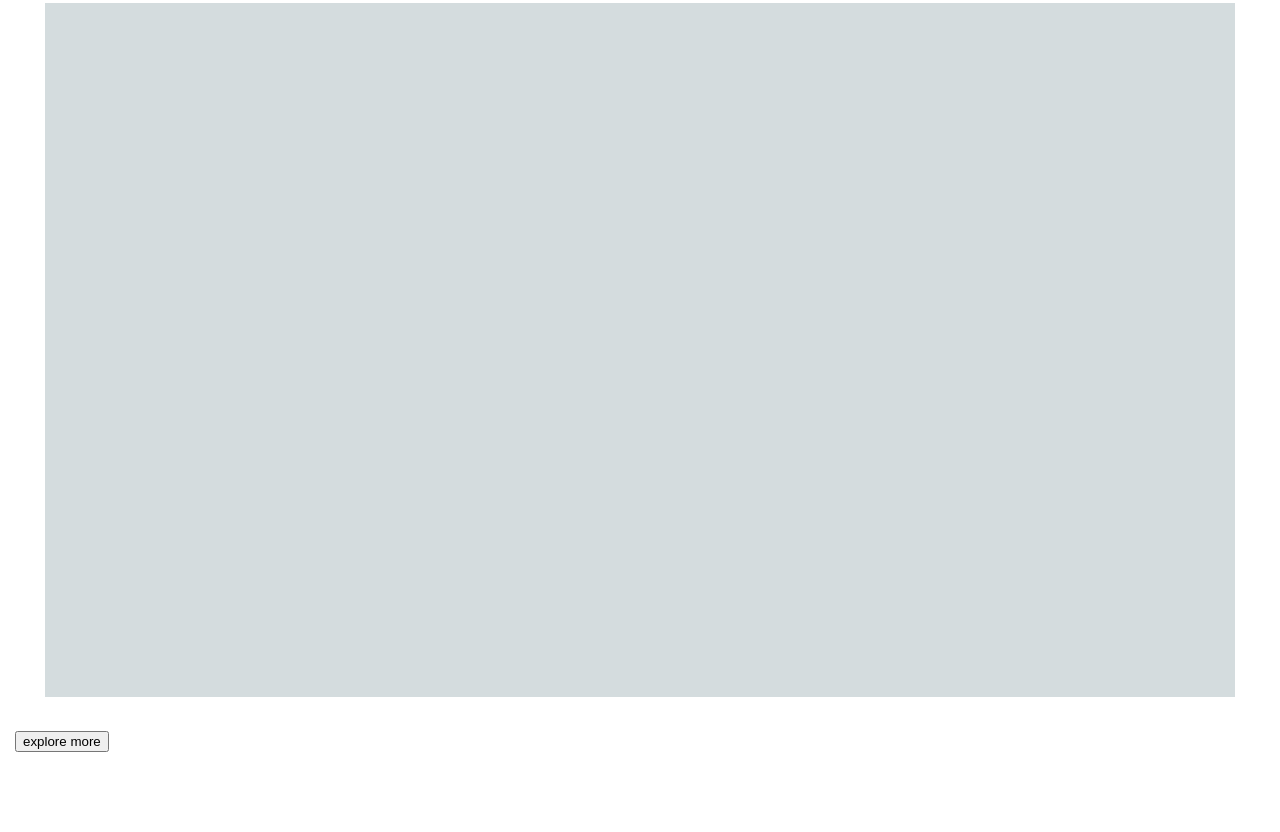
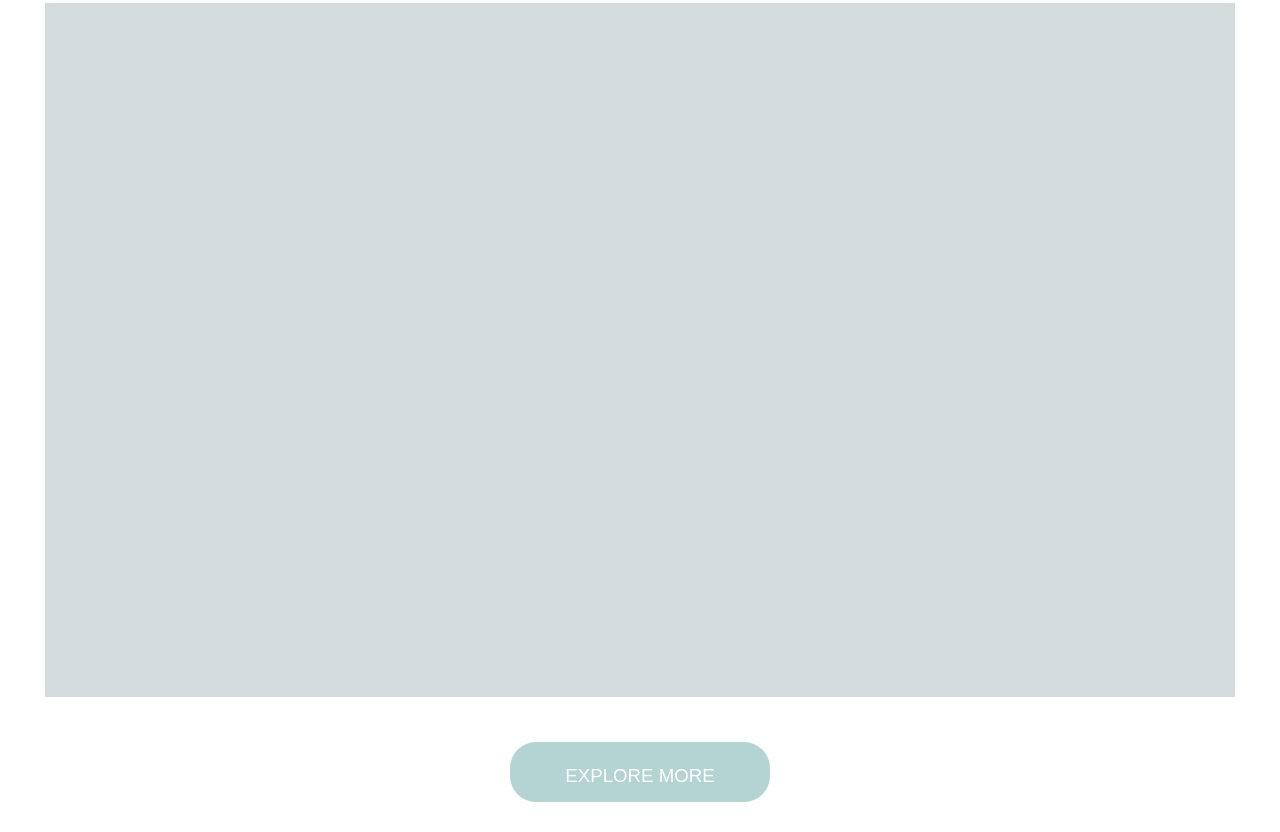
Before and after one commit to amineProjects/MI-Talent, a website: page index.html in a window 1280 px wide. Shown: the part 1093-1925 px from the top of the page. Before the commit the page ends 1861 px from the top, so only its background shows below. Drawn offline with nearby package versions, Linux system fonts and the light colour scheme.

Commit message:
Added the style for the catigory button.

```diff
--- a/src/css/main.css
+++ b/src/css/main.css
@@ -276,6 +276,35 @@ header #search input[type="search"]:focus{
 .talent-row{
 	padding: 0 30px;
 }
+.more-catigory{
+	text-align: center;
+	padding: 30px 0;
+}
+.more-catigory button{
+	width: 260px;
+	height: 60px;
+	background-color: #b4d3d3;
+	border: none;
+	color: white;
+	font-size: 14pt;
+	text-transform: uppercase;
+	border-radius: 26px;
+	padding: 25px 40px;
+	line-height: 1em;
+	transition: background-color .5s ease;
+}
+.more-catigory button:hover{
+	background-color: #4c7879;
+}
+.more-catigory button:active{
+	background-color: white;
+	color: #b4d3d3;
+	border:2px solid #b4d3d3;
+}
+.more-catigory button:focus{
+	outline: none;
+}
+
 
 /* stories section
 ====================*/
```
